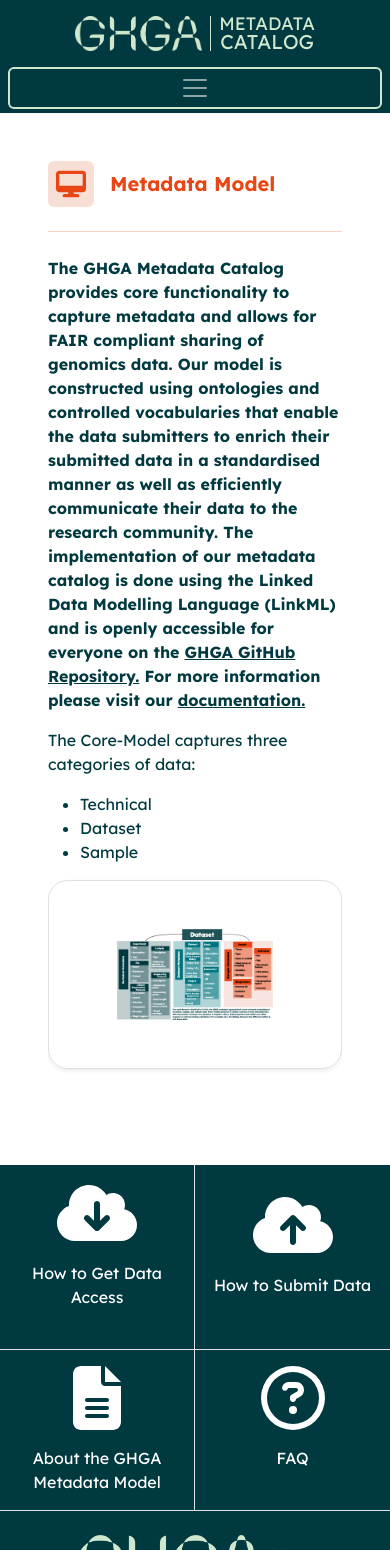
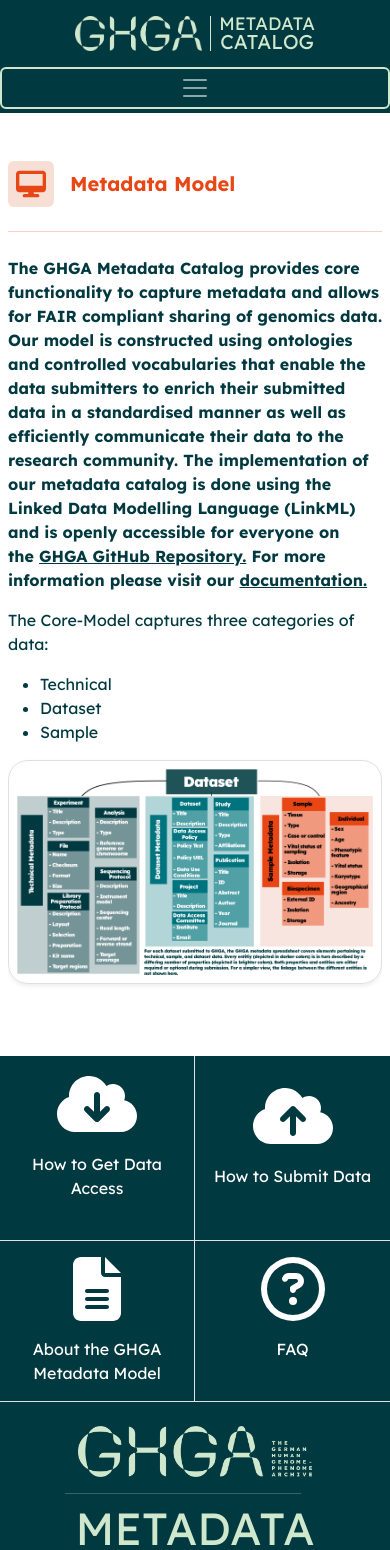
Before and after one commit to ghga-de/metadata-catalog, a React (Create React App) app: page /metadata-model in a window 390 px wide. Shown: the top 1550 px of the page. Built offline with nearby package versions, Linux system fonts and the light colour scheme.

Commit message:
Static page UI code refactores Consequently also added responsiveness for static pages at the same time Code cleanup for some files Renamed responsiveBorders.scss to responsiveElements for future-proofing

```diff
--- a/src/App.scss
+++ b/src/App.scss
@@ -11,7 +11,7 @@
 
 @import "./assets/scss/customFonts.scss";
 @import "./assets/scss/customShadows.scss";
-@import "./assets/scss/responsiveBorders.scss";
+@import "./assets/scss/responsiveElements.scss";
 
 @import "~bootstrap/scss/utilities/api";
 
--- a/src/components/header/headerNavbar.tsx
+++ b/src/components/header/headerNavbar.tsx
@@ -54,7 +54,7 @@ const HeaderNavbar = () => {
           </Navbar.Brand>
         </Col>
         <Col
-          className="px-2 d-flex justify-content-end"
+          className="px-0 px-md-2 d-flex justify-content-end"
           xs={12}
           sm={2}
           lg={9}
--- a/src/components/metadataModel/metadataModel.tsx
+++ b/src/components/metadataModel/metadataModel.tsx
@@ -1,10 +1,16 @@
 import { faDesktop } from "@fortawesome/free-solid-svg-icons";
 import { FontAwesomeIcon } from "@fortawesome/react-fontawesome";
+import { Col, Row } from "react-bootstrap";
 import schemaImg from "../../assets/metadataModel/metadatamodel_schema.png";
+import {
+  static_page_img_col_classes,
+  static_page_img_row_classes,
+  static_page_main_div_classes,
+} from "../../utils/utils";
 
 export const MetadataModel = () => {
   return (
-    <div className="mx-auto px-5 my-5">
+    <div className={static_page_main_div_classes}>
       <h5 className="mb-4 d-flex align-items-center text-secondary fw-bold">
         <FontAwesomeIcon
           icon={faDesktop}
@@ -22,31 +28,49 @@ export const MetadataModel = () => {
       <hr className="border-secondary mb-4" />
       <div className="overflow-auto">
         <p className="fw-bold">
-            The GHGA Metadata Catalog provides core functionality to capture metadata and allows for FAIR compliant sharing of genomics data.
-            Our model is constructed using ontologies and controlled vocabularies that enable the data submitters to enrich their submitted data in a standardised manner as well as efficiently communicate their data to the research community.
-            The implementation of our metadata catalog is done using the Linked Data Modelling Language (LinkML) and is openly accessible for everyone on the&nbsp;
-            <a href="https://ghga-de.github.io/ghga-metadata-schema/" target="_blank" rel="noreferrer">
+          The GHGA Metadata Catalog provides core functionality to capture
+          metadata and allows for FAIR compliant sharing of genomics data. Our
+          model is constructed using ontologies and controlled vocabularies that
+          enable the data submitters to enrich their submitted data in a
+          standardised manner as well as efficiently communicate their data to
+          the research community. The implementation of our metadata catalog is
+          done using the Linked Data Modelling Language (LinkML) and is openly
+          accessible for everyone on the&nbsp;
+          <a
+            href="https://ghga-de.github.io/ghga-metadata-schema/"
+            target="_blank"
+            rel="noreferrer"
+          >
             GHGA GitHub Repository.
           </a>
           &nbsp;For more information please visit our&nbsp;
-            <a href="https://ghga-de.github.io/ghga-metadata-schema/" target="_blank" rel="noreferrer">
+          <a
+            href="https://ghga-de.github.io/ghga-metadata-schema/"
+            target="_blank"
+            rel="noreferrer"
+          >
             documentation.
           </a>
         </p>
-          <p>
-            The Core-Model captures three categories of data:
-          </p>
+        <p>The Core-Model captures three categories of data:</p>
         <ul>
           <li>Technical</li>
           <li>Dataset</li>
           <li>Sample</li>
         </ul>
+        <Row className={static_page_img_row_classes}>
           <a
-                className="mb-5 p-5 border border-1 border-light-3 shadow-sm d-flex align-items-center justify-content-center"
+            className="p-2 border border-1 border-light-3 shadow-sm d-flex align-items-center justify-content-center"
             style={{ borderRadius: "20px" }}
-                href={schemaImg} target="_blank" rel="noreferrer">
-              <img src={schemaImg} alt="schema" width="80%" />
+            href={schemaImg}
+            target="_blank"
+            rel="noreferrer"
+          >
+            <Col className={static_page_img_col_classes}>
+              <img src={schemaImg} alt="Schema" className="w-100" />
+            </Col>
           </a>
+        </Row>
       </div>
     </div>
   );
--- a/src/components/upload/upload.tsx
+++ b/src/components/upload/upload.tsx
@@ -1,7 +1,8 @@
 import { faCloudArrowUp } from "@fortawesome/free-solid-svg-icons";
 import { FontAwesomeIcon } from "@fortawesome/react-fontawesome";
-import { importAllFilesFromFolder } from "../../utils/utils";
-import uploadImg from "../../assets/upload/upload.png"
+import { Col, Row } from "react-bootstrap";
+import uploadImg from "../../assets/upload/upload.png";
+import { importAllFilesFromFolder, static_page_img_col_classes, static_page_img_row_classes, static_page_main_div_classes } from "../../utils/utils";
 
 const Upload = () => {
   const listPartnersImages: any = importAllFilesFromFolder(
@@ -9,7 +10,7 @@ const Upload = () => {
   );
 
   return (
-        <div className="mx-auto px-5 my-5">
+    <div className={static_page_main_div_classes}>
       <h5 className="d-flex align-items-center text-secondary fw-bold">
         <FontAwesomeIcon
           icon={faCloudArrowUp}
@@ -31,26 +32,29 @@ const Upload = () => {
         pilot project named GHGA Metadata Catalog, working with partner
         institutions to collect dataset. If you are located at a GHGA Partner
         Institute and would like to upload your metadata to the GHGA Metadata
-                Catalog, please contact the GHGA Helpdesk at <strong>ghga-office[at]dkfz-heidelberg[dot]de</strong>.
+        Catalog, please contact the GHGA Helpdesk at{" "}
+        <strong>ghga-office[at]dkfz-heidelberg[dot]de</strong>.
       </p>
       <p>
         We are collecting the anonymous dataset metadata following the GHGA
         Metadata Model, and keep it interoperable with the EGA Metadata Model.{" "}
       </p>
-            <div className="text-center">
-                <img src={uploadImg} alt="upload" className="mb-5" width="80%" />
-            </div>
+      <Row className={static_page_img_row_classes}>
+        <Col className={static_page_img_col_classes}>
+          <img src={uploadImg} alt="upload" className="w-100" />
+        </Col>
+      </Row>
       <p className="mb-4">
         As a research network, GHGA has multiple cooperations with national and
         international partners. Some of our partners:
       </p>
-            <div className="d-flex justify-content-center align-items-center w-100 flex-wrap mb-5">
+      <Row className="justify-content-center align-items-center w-100 mb-5 mx-0">
         {listPartnersImages.map((x: any) => (
-                    <div key={x} className="text-center" style={{minWidth: "20rem"}}>
-                        <img src={x} alt="Institution" className="me-4 my-2" style={{maxHeight: "10rem"}}/>
-                    </div>
+          <Col key={x} className="text-center" xs={4} sm={3} md={2} xxl={1}>
+            <img src={x} alt="Institution" className="me-md-4 my-2 w-100" />
+          </Col>
         ))}
-            </div>
+      </Row>
     </div>
   );
 };
--- a/src/utils/utils.ts
+++ b/src/utils/utils.ts
@@ -1,12 +1,12 @@
-import { facetFilterModel } from "../models/facets";
+import { Dispatch, SetStateAction } from "react";
 import { querySearchService } from "../api/browse";
-import { Dispatch, SetStateAction } from "react";
 import {
   dataAccessCommitteeModel,
   dataAccessPolicyModel,
   datasetEmbeddedModel,
   searchResponseModel,
 } from "../models/dataset";
+import { facetFilterModel } from "../models/facets";
 
 export const getFilterString = (filterDict: facetFilterModel[]) => {
   let filterString = "";
@@ -174,3 +174,7 @@ export const transposeTableForHTML = (data: string[]) => {
   }
   return grid;
 };
+
+export const static_page_main_div_classes = "mx-auto px-2 px-md-5 my-5";
+export const static_page_img_row_classes = "text-center w-100 mx-0 px-0 mb-4 mb-sm-5 justify-content-center"
+export const static_page_img_col_classes = "mx-0 px-0 col-md-11 col-lg-10 col-xl-8 col-xxl-6"
```
Also changed, not shown: src/components/download/download.tsx (+86 -43 lines), src/components/faq/faq.tsx (+73 -50 lines), src/assets/scss/responsiveElements.scss (renamed from src/assets/scss/responsiveBorders.scss). Lines whose indentation alone changed are shown as unchanged.
